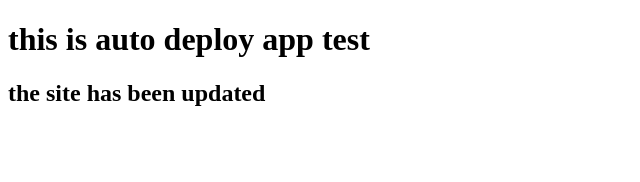
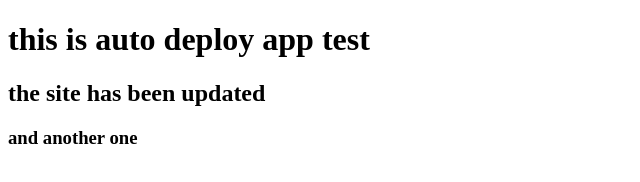
Before and after one commit to ZakariyaeChmaili/auto-deploy-test, a plain HTML site: page index.html in a window 1280 px wide. Shown: the whole page, without its empty margins (0-640 px from the left). Drawn offline with Linux system fonts and the light colour scheme.

Commit message:
chaning main.yml

```diff
--- a/index.html
+++ b/index.html
@@ -10,6 +10,7 @@
 
     <h1>this is auto deploy app test</h1>
     <h2>the site has been updated</h2>
+    <h3>and another one </h3>
 
 </body>
 </html>
```
